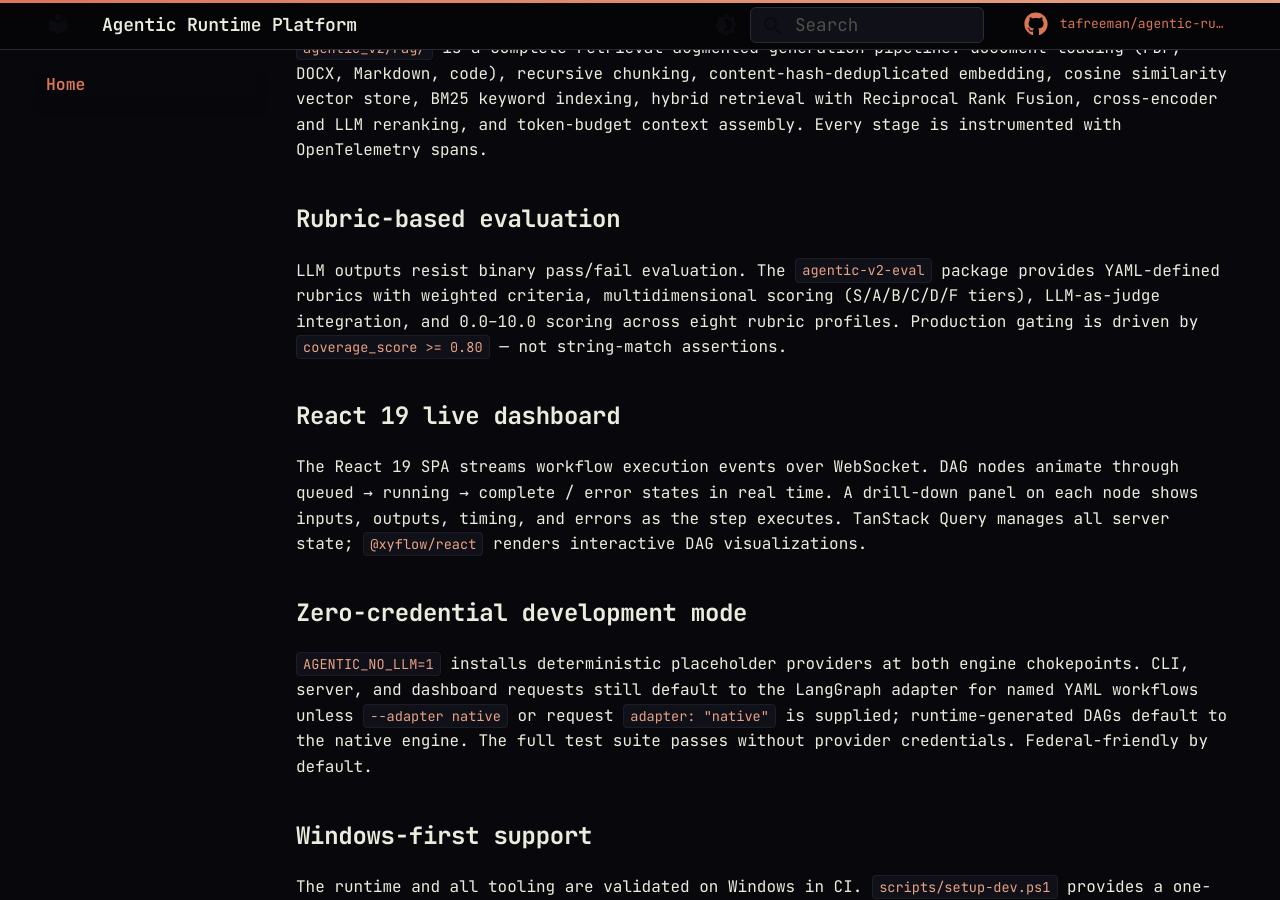
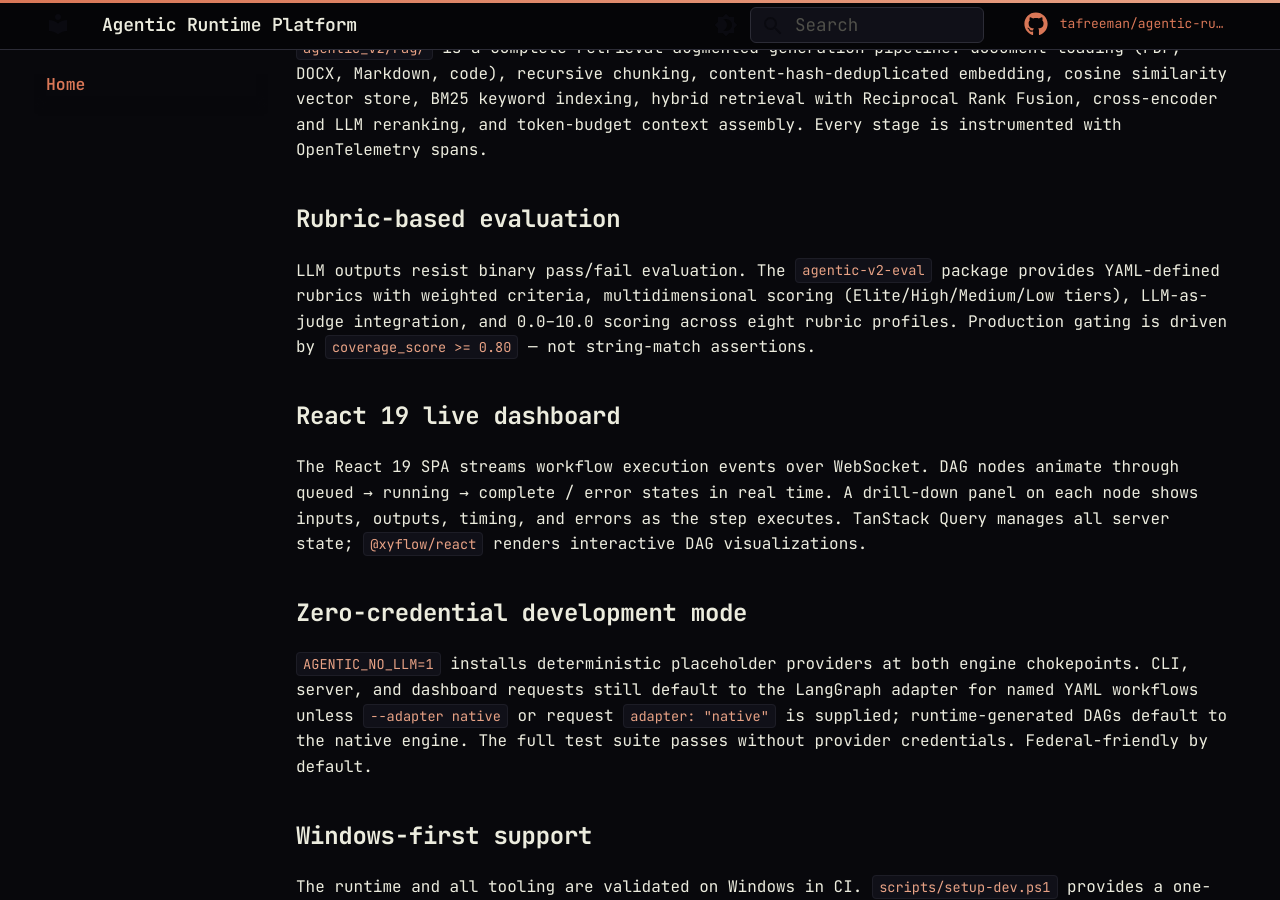
Before and after one commit to tafreeman/agentic-runtime-platform, an MkDocs documentation site: the page built from docs/index.md, in a window 1280 px wide and 900 px high, scrolled down 2898 px. Built offline with MkDocs 1.6.1 and Material for MkDocs 9.7.7, drawn with Linux system fonts in a browser that asks for light colours; comment, search, counter and statistics services are not loaded.

Commit message:
docs: correct multidimensional scoring tier names
The README and docs described the multidimensional scoring engine as producing
S/A/B/C/D/F lettered tiers. The engine classifies each dimension into the
DORA-inspired ResearchTier set (Elite/High/Medium/Low) and gates on a
non-compensatory High floor (agentic_v2/scoring/multidimensional_scoring.py).
Align the three references with the implementation.

```diff
--- a/docs/index.md
+++ b/docs/index.md
@@ -115,7 +115,7 @@ Eight providers supported: OpenAI, Anthropic, Gemini, Azure OpenAI, Azure AI Fou
 
 ### Rubric-based evaluation
 
-LLM outputs resist binary pass/fail evaluation. The `agentic-v2-eval` package provides YAML-defined rubrics with weighted criteria, multidimensional scoring (S/A/B/C/D/F tiers), LLM-as-judge integration, and 0.0–10.0 scoring across eight rubric profiles. Production gating is driven by `coverage_score >= 0.80` — not string-match assertions.
+LLM outputs resist binary pass/fail evaluation. The `agentic-v2-eval` package provides YAML-defined rubrics with weighted criteria, multidimensional scoring (Elite/High/Medium/Low tiers), LLM-as-judge integration, and 0.0–10.0 scoring across eight rubric profiles. Production gating is driven by `coverage_score >= 0.80` — not string-match assertions.
 
 ### React 19 live dashboard
 
```
Also changed, not shown: README.md (+2 -2 lines).
